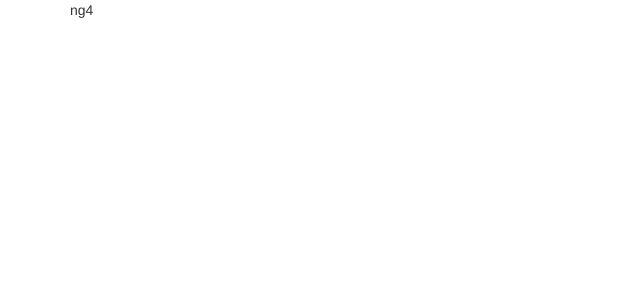
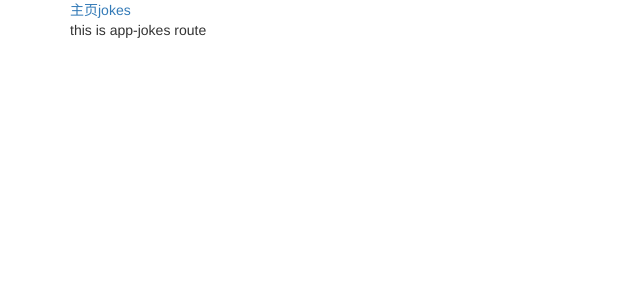
Before and after one commit to santiini/ng4, an Angular app: page /jokes in a window 1280 px wide. Shown: the top 300 px of the page, without its empty margins (0-640 px from the left). Built offline with nearby package versions, Linux system fonts and the light colour scheme.

Commit message:
最基础的路由写法

```diff
--- a/src/app/app.component.html
+++ b/src/app/app.component.html
@@ -1,4 +1,8 @@
 <!--The content below is only a placeholder and can be replaced.-->
 <div class="container">
-  ng4
+  <a routerLink="home">主页</a>
+  <a routerLink="jokes">jokes</a>
+  <div>
+    <router-outlet></router-outlet>
+  </div>
 </div>
--- a/src/app/app.module.ts
+++ b/src/app/app.module.ts
@@ -1,15 +1,20 @@
 import { BrowserModule } from '@angular/platform-browser';
 import { NgModule } from '@angular/core';
-import { FormsModule } from '@angular/forms';
+import { RouterModule } from '@angular/router';
 
 import { AppComponent } from './app.component';
+import { HomeComponent } from './home/home.component';
+import { JokesComponent } from './jokes/jokes.component';
+import { appRoutes } from './app.routes';
 
 @NgModule({
   declarations: [
-    AppComponent
+    AppComponent,
+    HomeComponent,
+    JokesComponent
   ],
   imports: [
-    BrowserModule, FormsModule
+    BrowserModule, RouterModule.forRoot(appRoutes)
   ],
   providers: [],
   bootstrap: [AppComponent]
--- /dev/null
+++ b/src/app/app.routes.ts
@@ -0,0 +1,23 @@
+import { RouterModule } from '@angular/router';
+import { HomeComponent } from './home/home.component';
+import { JokesComponent } from './jokes/jokes.component';
+
+export const appRoutes = [
+    {
+        path: '',
+        redirectTo: 'home',
+        pathMatch: 'full'
+    },
+    {
+        path: 'home',
+        component: HomeComponent
+    },
+    {
+        path: 'jokes',
+        component: JokesComponent
+    },
+    {
+        path: '**',
+        component: HomeComponent
+    }
+];
--- /dev/null
+++ b/src/app/home/home.component.html
@@ -0,0 +1,3 @@
+<p>
+  this is app-home route
+</p>
--- /dev/null
+++ b/src/app/home/home.component.ts
@@ -0,0 +1,15 @@
+import { Component, OnInit } from '@angular/core';
+
+@Component({
+  selector: 'app-home',
+  templateUrl: './home.component.html',
+  styleUrls: ['./home.component.css']
+})
+export class HomeComponent implements OnInit {
+
+  constructor() { }
+
+  ngOnInit() {
+  }
+
+}
--- /dev/null
+++ b/src/app/jokes/jokes.component.html
@@ -0,0 +1,3 @@
+<p>
+  this is app-jokes route
+</p>
--- /dev/null
+++ b/src/app/jokes/jokes.component.ts
@@ -0,0 +1,15 @@
+import { Component, OnInit } from '@angular/core';
+
+@Component({
+  selector: 'app-jokes',
+  templateUrl: './jokes.component.html',
+  styleUrls: ['./jokes.component.css']
+})
+export class JokesComponent implements OnInit {
+
+  constructor() { }
+
+  ngOnInit() {
+  }
+
+}
```
Also changed, not shown: src/app/home/home.component.css (added), src/app/jokes/jokes.component.css (added), 2 other files (tests, documents, lock files or other folders).
